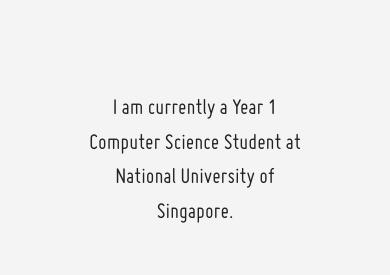
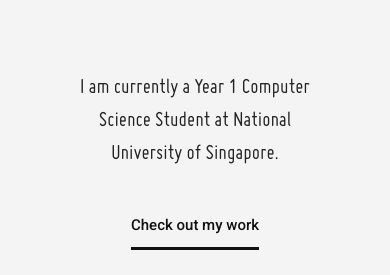
Before and after one commit to angjunkang/react-angjunkang, a React (Create React App) app: page / in a window 390 px wide. Shown: the part 370-645 px from the top of the page. Built offline with nearby package versions, Linux system fonts and the light colour scheme.

Commit message:
Introduction mq fix

```diff
--- a/src/css/homepage.css
+++ b/src/css/homepage.css
@@ -521,11 +521,12 @@
 
 @media only screen and (max-width:640px) {
     .typeText {
-		font-size: 2.75em
+		font-size: 2.2em;
+        margin-bottom: 20px;
 	}
 
     .intro-description {
-        font-size: 1.15em;
+        font-size: 1.1em;
     }
 
     .button {
```
